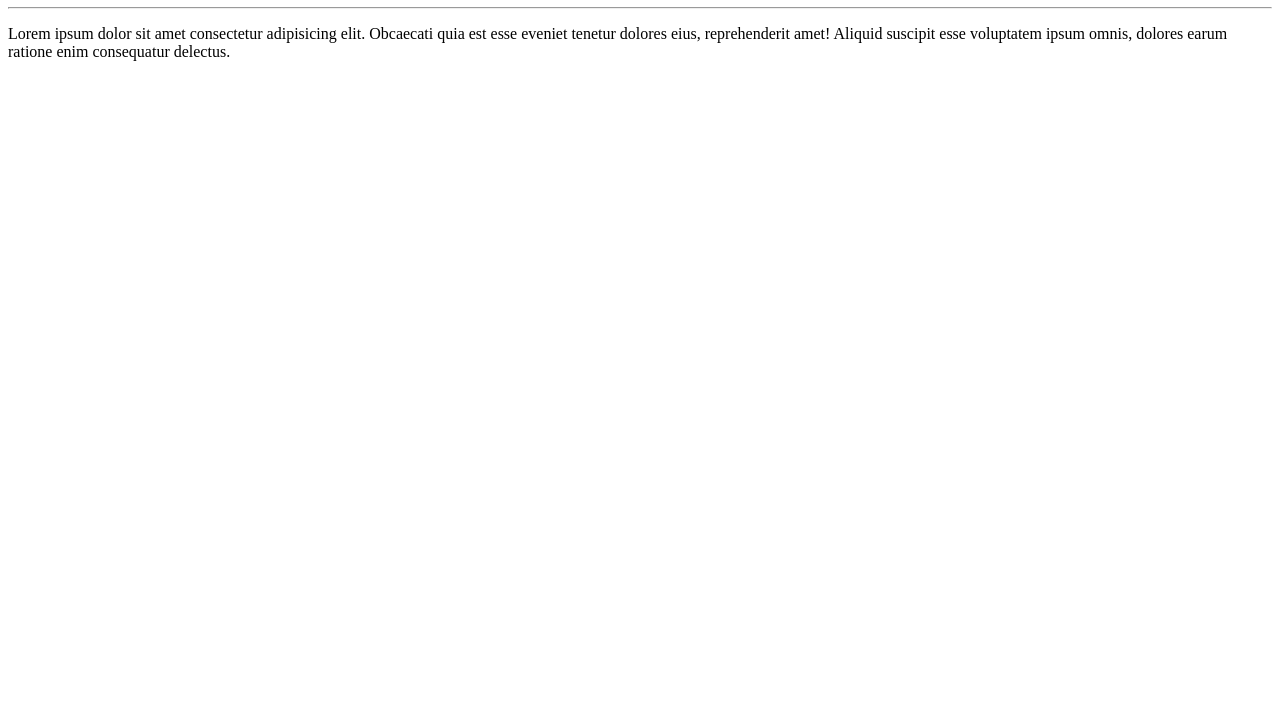
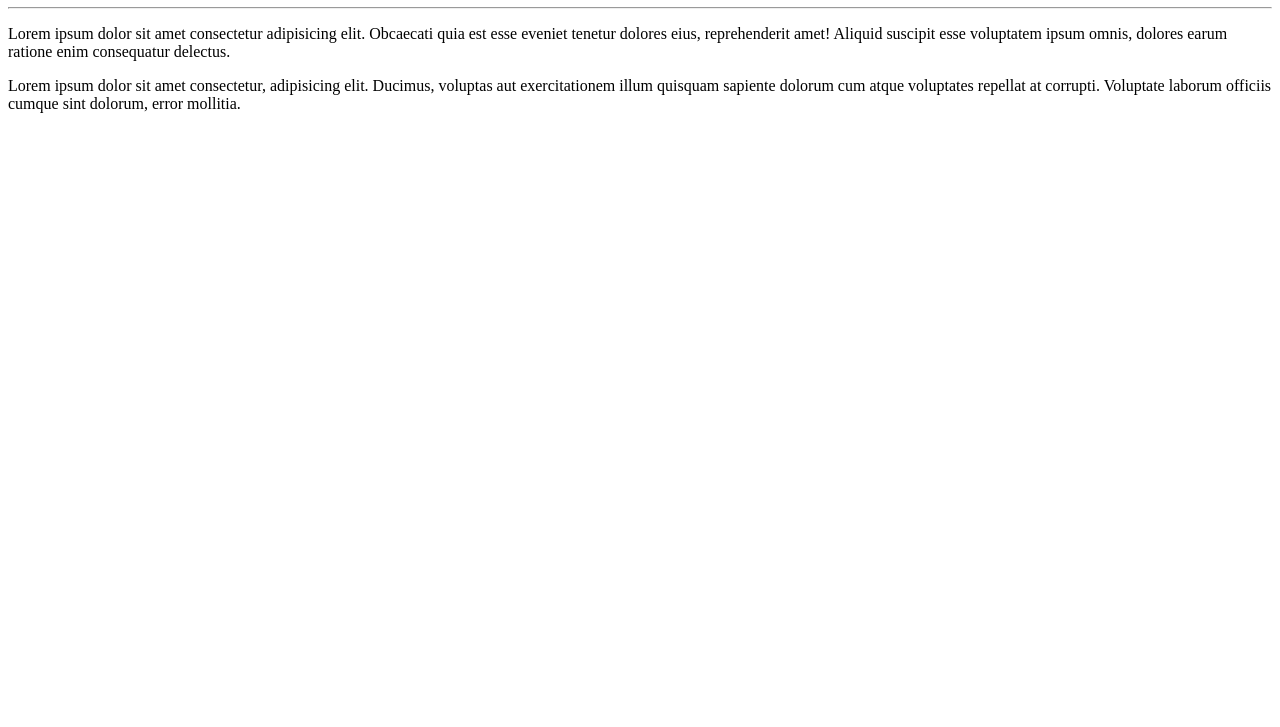
Before and after one commit to lvettler/Ola-Mundo, a plain HTML site: page site-exemplo/index.html in a window 1280 px wide. Shown: the part 73-800 px from the top of the page. Drawn offline with Linux system fonts and the light colour scheme.

Commit message:
adicionei um paragrafo

```diff
--- a/site-exemplo/index.html
+++ b/site-exemplo/index.html
@@ -9,5 +9,6 @@
     <h1>OLá, Mundo!</h1>
     <hr>
     <p>Lorem ipsum dolor sit amet consectetur adipisicing elit. Obcaecati quia est esse eveniet tenetur dolores eius, reprehenderit amet! Aliquid suscipit esse voluptatem ipsum omnis, dolores earum ratione enim consequatur delectus.</p>
+    <p>Lorem ipsum dolor sit amet consectetur, adipisicing elit. Ducimus, voluptas aut exercitationem illum quisquam sapiente dolorum cum atque voluptates repellat at corrupti. Voluptate laborum officiis cumque sint dolorum, error mollitia.</p>
 </body>
 </html>
```
